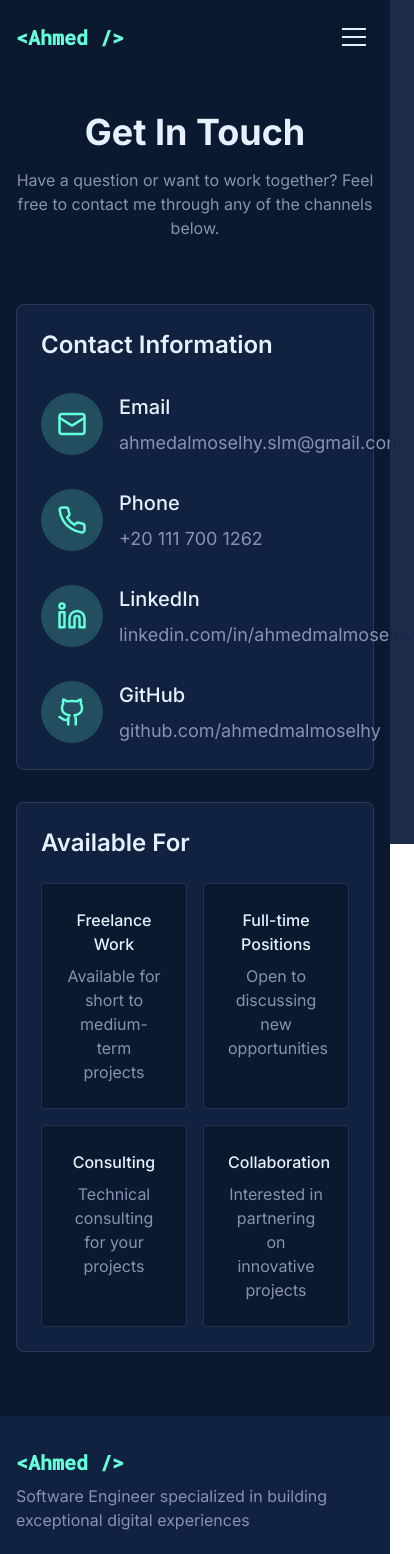
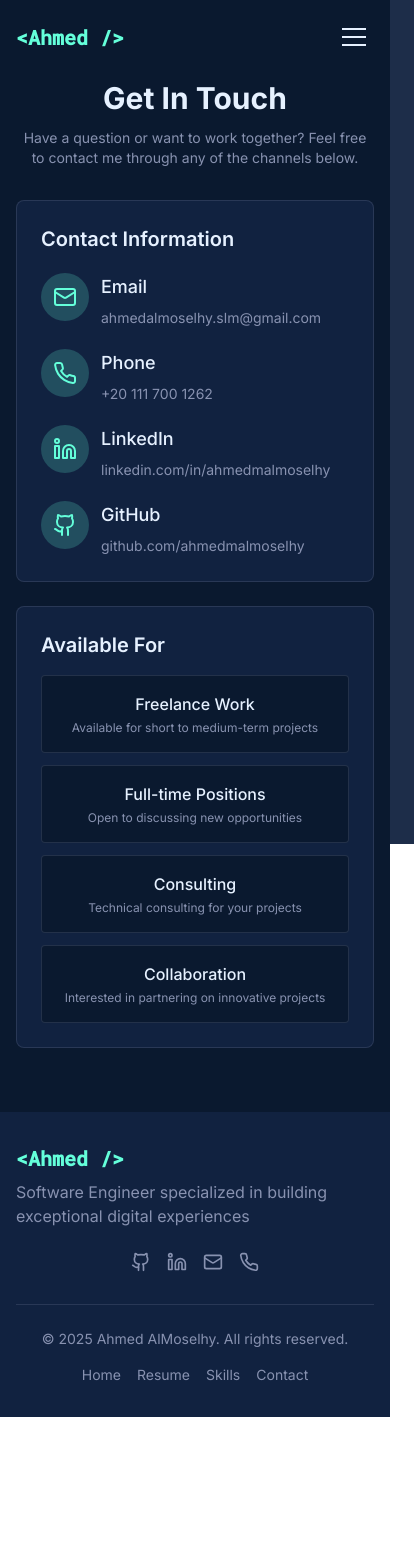
Before and after one commit to ahmedmalmoselhy/ahmedmalmoselhy.github.io, a React (Vite) app: page /contact in a window 390 px wide. Shown: the top 1554 px of the page, 414 px wide, since content can reach past the window. After the commit the page ends 1417 px from the top, so only its background shows below. Built offline with nearby package versions, Linux system fonts and the light colour scheme.

Commit message:
Fix mobile layout issues
Adjust project images and contact page fonts for mobile view.

```diff
--- a/src/pages/Contact.tsx
+++ b/src/pages/Contact.tsx
@@ -5,76 +5,76 @@ import { Mail, Phone, Github, Linkedin } from 'lucide-react';
 
 const Contact = () => {
   return (
-    <Layout className="pt-28">
+    <Layout className="pt-20 md:pt-28">
       <div className="container mx-auto px-4">
-        <header className="mb-16 text-center">
-          <h1 className="text-4xl md:text-5xl font-bold text-portfolio-white mb-4 animate-fade-in">
+        <header className="mb-8 md:mb-16 text-center">
+          <h1 className="text-3xl md:text-5xl font-bold text-portfolio-white mb-3 md:mb-4 animate-fade-in">
             Get In Touch
           </h1>
-          <p className="text-portfolio-slate max-w-2xl mx-auto animate-fade-in">
+          <p className="text-portfolio-slate max-w-2xl mx-auto text-sm md:text-base animate-fade-in">
             Have a question or want to work together? Feel free to contact me through any of the channels below.
           </p>
         </header>
 
         <div className="max-w-4xl mx-auto">
-          {/* Contact Info - Now centered and expanded */}
-          <div className="space-y-8 animate-fade-in">
+          {/* Contact Info - Now better responsive sizing */}
+          <div className="space-y-6 md:space-y-8 animate-fade-in">
             <div className="card">
-              <h2 className="text-2xl font-semibold text-portfolio-white mb-8">Contact Information</h2>
+              <h2 className="text-xl md:text-2xl font-semibold text-portfolio-white mb-5 md:mb-8">Contact Information</h2>
 
-              <div className="grid grid-cols-1 md:grid-cols-2 gap-8">
-                <div className="flex items-start space-x-4">
-                  <div className="bg-portfolio-highlight/20 p-4 rounded-full">
-                    <Mail size={30} className="text-portfolio-highlight" />
+              <div className="grid grid-cols-1 md:grid-cols-2 gap-5 md:gap-8">
+                <div className="flex items-start space-x-3 md:space-x-4">
+                  <div className="bg-portfolio-highlight/20 p-3 md:p-4 rounded-full flex-shrink-0">
+                    <Mail size={24} className="text-portfolio-highlight" />
                   </div>
-                  <div>
-                    <h3 className="text-portfolio-white font-medium mb-2 text-xl">Email</h3>
-                    <a href="mailto:ahmedalmoselhy.slm@gmail.com" className="text-portfolio-slate hover:text-portfolio-highlight transition-colors text-lg">
+                  <div className="min-w-0">
+                    <h3 className="text-portfolio-white font-medium mb-1 md:mb-2 text-lg md:text-xl">Email</h3>
+                    <a href="mailto:ahmedalmoselhy.slm@gmail.com" className="text-portfolio-slate hover:text-portfolio-highlight transition-colors text-sm md:text-lg break-all">
                       ahmedalmoselhy.slm@gmail.com
                     </a>
                   </div>
                 </div>
 
-                <div className="flex items-start space-x-4">
-                  <div className="bg-portfolio-highlight/20 p-4 rounded-full">
-                    <Phone size={30} className="text-portfolio-highlight" />
+                <div className="flex items-start space-x-3 md:space-x-4">
+                  <div className="bg-portfolio-highlight/20 p-3 md:p-4 rounded-full flex-shrink-0">
+                    <Phone size={24} className="text-portfolio-highlight" />
                   </div>
                   <div>
-                    <h3 className="text-portfolio-white font-medium mb-2 text-xl">Phone</h3>
-                    <a href="tel:+201117001262" className="text-portfolio-slate hover:text-portfolio-highlight transition-colors text-lg">
+                    <h3 className="text-portfolio-white font-medium mb-1 md:mb-2 text-lg md:text-xl">Phone</h3>
+                    <a href="tel:+201117001262" className="text-portfolio-slate hover:text-portfolio-highlight transition-colors text-sm md:text-lg">
                       +20 111 700 1262
                     </a>
                   </div>
                 </div>
 
-                <div className="flex items-start space-x-4">
-                  <div className="bg-portfolio-highlight/20 p-4 rounded-full">
-                    <Linkedin size={30} className="text-portfolio-highlight" />
+                <div className="flex items-start space-x-3 md:space-x-4">
+                  <div className="bg-portfolio-highlight/20 p-3 md:p-4 rounded-full flex-shrink-0">
+                    <Linkedin size={24} className="text-portfolio-highlight" />
                   </div>
-                  <div>
-                    <h3 className="text-portfolio-white font-medium mb-2 text-xl">LinkedIn</h3>
+                  <div className="min-w-0">
+                    <h3 className="text-portfolio-white font-medium mb-1 md:mb-2 text-lg md:text-xl">LinkedIn</h3>
                     <a
                       href="https://www.linkedin.com/in/ahmedmalmoselhy/"
                       target="_blank"
                       rel="noopener noreferrer"
-                      className="text-portfolio-slate hover:text-portfolio-highlight transition-colors text-lg"
+                      className="text-portfolio-slate hover:text-portfolio-highlight transition-colors text-sm md:text-lg break-all"
                     >
                       linkedin.com/in/ahmedmalmoselhy
                     </a>
                   </div>
                 </div>
 
-                <div className="flex items-start space-x-4">
-                  <div className="bg-portfolio-highlight/20 p-4 rounded-full">
-                    <Github size={30} className="text-portfolio-highlight" />
+                <div className="flex items-start space-x-3 md:space-x-4">
+                  <div className="bg-portfolio-highlight/20 p-3 md:p-4 rounded-full flex-shrink-0">
+                    <Github size={24} className="text-portfolio-highlight" />
                   </div>
-                  <div>
-                    <h3 className="text-portfolio-white font-medium mb-2 text-xl">GitHub</h3>
+                  <div className="min-w-0">
+                    <h3 className="text-portfolio-white font-medium mb-1 md:mb-2 text-lg md:text-xl">GitHub</h3>
                     <a
                       href="https://github.com/ahmedmalmoselhy"
                       target="_blank"
                       rel="noopener noreferrer"
-                      className="text-portfolio-slate hover:text-portfolio-highlight transition-colors text-lg"
+                      className="text-portfolio-slate hover:text-portfolio-highlight transition-colors text-sm md:text-lg break-all"
                     >
                       github.com/ahmedmalmoselhy
                     </a>
@@ -84,26 +84,26 @@ const Contact = () => {
             </div>
 
             <div className="card animate-fade-in" style={{ animationDelay: '200ms' }}>
-              <h2 className="text-2xl font-semibold text-portfolio-white mb-6">Available For</h2>
-              <div className="grid grid-cols-2 md:grid-cols-4 gap-4">
-                <div className="bg-portfolio-navy rounded p-6 border border-portfolio-slate/20 text-center">
-                  <h3 className="text-portfolio-white font-medium mb-2">Freelance Work</h3>
-                  <p className="text-portfolio-slate">Available for short to medium-term projects</p>
+              <h2 className="text-xl md:text-2xl font-semibold text-portfolio-white mb-4 md:mb-6">Available For</h2>
+              <div className="grid grid-cols-1 sm:grid-cols-2 md:grid-cols-4 gap-3 md:gap-4">
+                <div className="bg-portfolio-navy rounded p-4 md:p-6 border border-portfolio-slate/20 text-center">
+                  <h3 className="text-portfolio-white font-medium mb-1 md:mb-2 text-base md:text-lg">Freelance Work</h3>
+                  <p className="text-portfolio-slate text-xs md:text-sm">Available for short to medium-term projects</p>
                 </div>
 
-                <div className="bg-portfolio-navy rounded p-6 border border-portfolio-slate/20 text-center">
-                  <h3 className="text-portfolio-white font-medium mb-2">Full-time Positions</h3>
-                  <p className="text-portfolio-slate">Open to discussing new opportunities</p>
+                <div className="bg-portfolio-navy rounded p-4 md:p-6 border border-portfolio-slate/20 text-center">
+                  <h3 className="text-portfolio-white font-medium mb-1 md:mb-2 text-base md:text-lg">Full-time Positions</h3>
+                  <p className="text-portfolio-slate text-xs md:text-sm">Open to discussing new opportunities</p>
                 </div>
 
-                <div className="bg-portfolio-navy rounded p-6 border border-portfolio-slate/20 text-center">
-                  <h3 className="text-portfolio-white font-medium mb-2">Consulting</h3>
-                  <p className="text-portfolio-slate">Technical consulting for your projects</p>
+                <div className="bg-portfolio-navy rounded p-4 md:p-6 border border-portfolio-slate/20 text-center">
+                  <h3 className="text-portfolio-white font-medium mb-1 md:mb-2 text-base md:text-lg">Consulting</h3>
+                  <p className="text-portfolio-slate text-xs md:text-sm">Technical consulting for your projects</p>
                 </div>
 
-                <div className="bg-portfolio-navy rounded p-6 border border-portfolio-slate/20 text-center">
-                  <h3 className="text-portfolio-white font-medium mb-2">Collaboration</h3>
-                  <p className="text-portfolio-slate">Interested in partnering on innovative projects</p>
+                <div className="bg-portfolio-navy rounded p-4 md:p-6 border border-portfolio-slate/20 text-center">
+                  <h3 className="text-portfolio-white font-medium mb-1 md:mb-2 text-base md:text-lg">Collaboration</h3>
+                  <p className="text-portfolio-slate text-xs md:text-sm">Interested in partnering on innovative projects</p>
                 </div>
               </div>
             </div>
```
Also changed, not shown: src/pages/Projects.tsx (+20 -19 lines).
